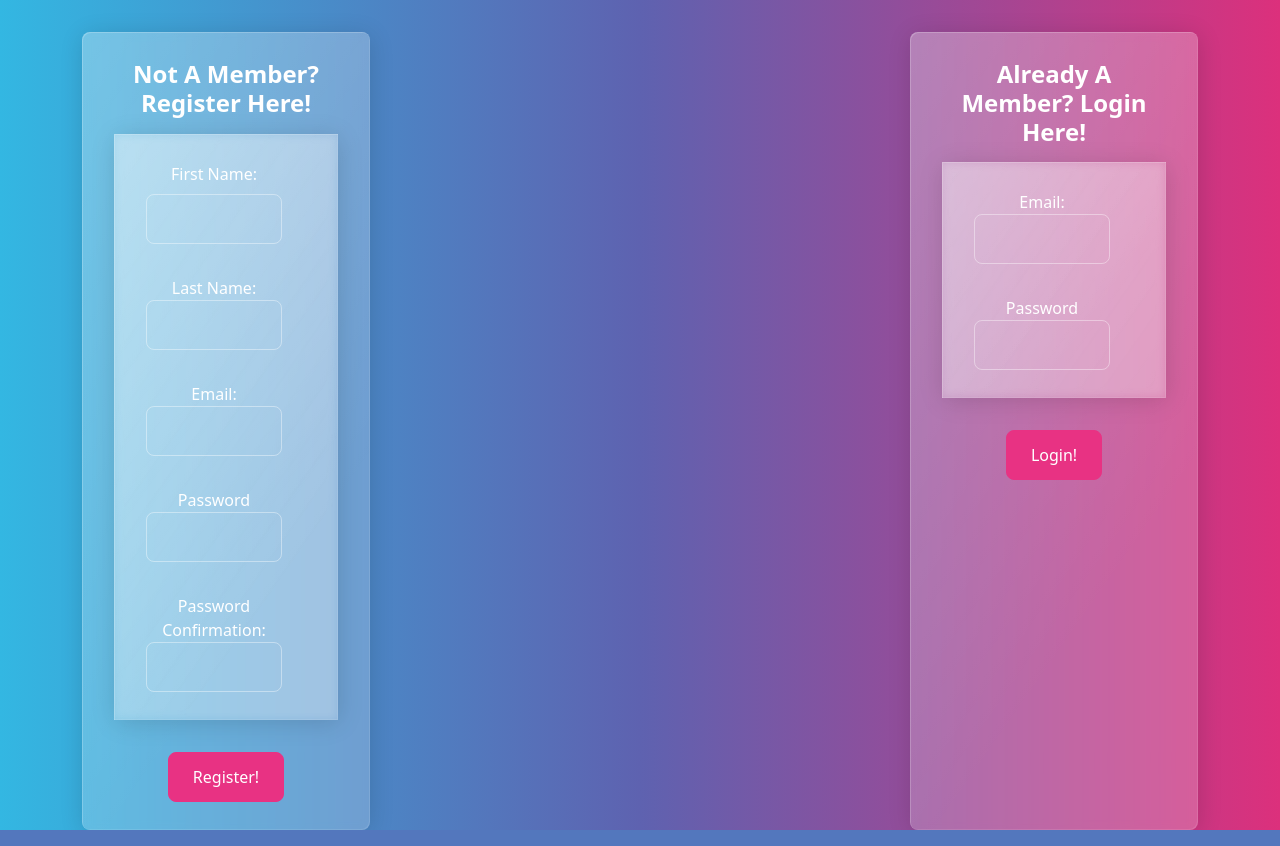
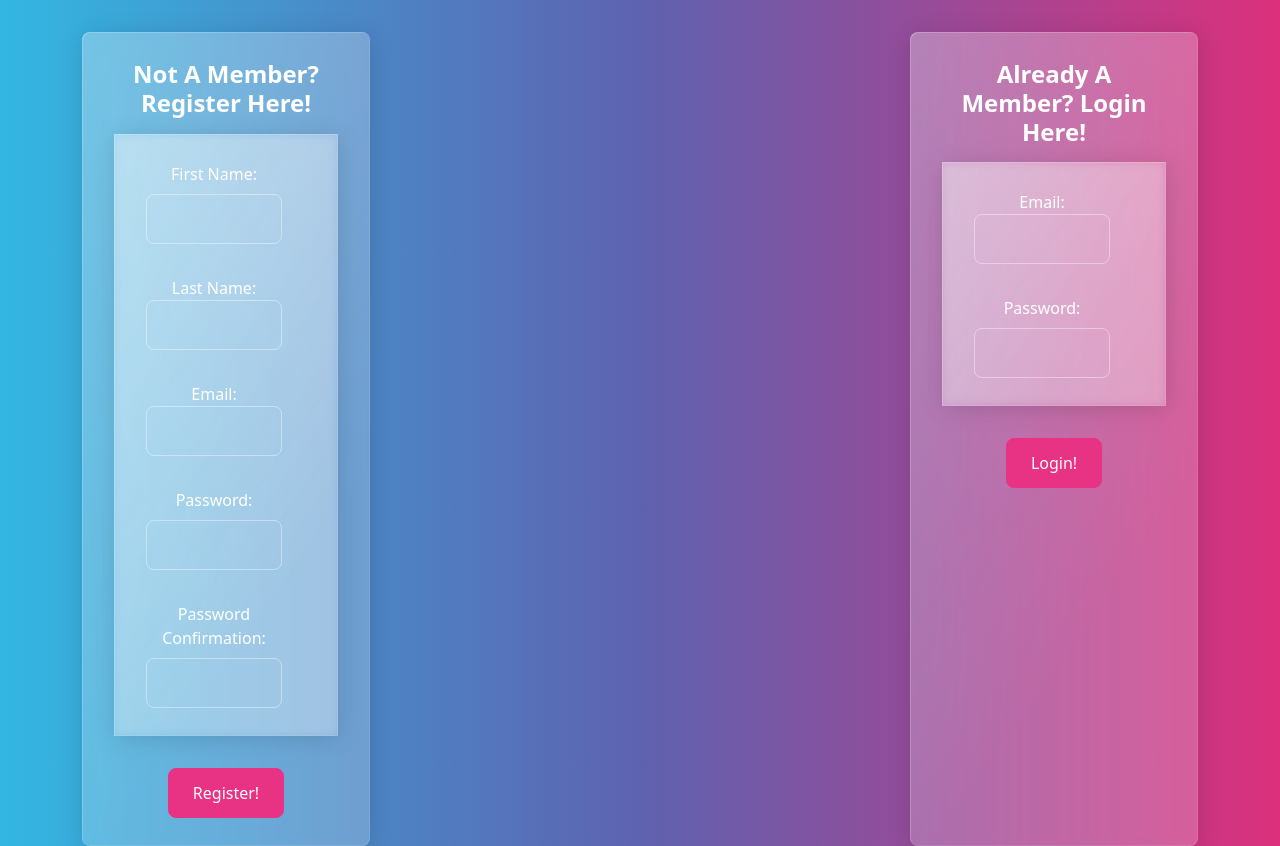
Before and after one commit to DriftingShade/Login_And_Registration, a Flask app: page / in a window 1280 px wide. Run offline with Flask 3, Linux system fonts and the light colour scheme; some libraries are stand-ins or nearby versions.

Commit message:
minor changes to pw fields

```diff
--- a/flask_app/templates/index.html
+++ b/flask_app/templates/index.html
@@ -25,13 +25,13 @@
                         <label for="email">Email:</label>
                         <input type="text" name="email" id="email" class="form-control">
                     </li>
-                    <li class="list-group-item" class="form-label">
-                        <label for="password">Password</label>
-                        <input type="text" name="password" id="password" class="form-control">
+                    <li class="list-group-item">
+                        <label for="inputPassword5" class="form-label">Password:</label>
+                        <input type="password" name="password" id="inputPassword5" class="form-control" aria-describedby="passwordHelpBlock">
                     </li>
-                    <li class="list-group-item" class="form-label">
-                        <label for="password_confirm">Password Confirmation:</label>
-                        <input type="text" name="password" id="password_confirm" class="form-control">
+                    <li class="list-group-item">
+                        <label for="inputPassword5" class="form-label">Password Confirmation:</label>
+                        <input type="password" name="password" id="inputPassword5" class="form-control" aria-describedby="passwordHelpBlock">
                     </li>
                 </ul>
                 <input type="submit" class="btn btn-primary mt-3" value="Register!">
@@ -47,9 +47,9 @@
                         <label for="email">Email:</label>
                         <input type="text" name="email" id="email" class="form-control">
                     </li>
-                    <li class="list-group-item" class="form-label">
-                        <label for="password">Password</label>
-                        <input type="text" name="password" id="password" class="form-control">
+                    <li class="list-group-item">
+                        <label for="inputPassword5" class="form-label">Password:</label>
+                        <input type="password" name="password" id="inputPassword5" class="form-control" aria-describedby="passwordHelpBlock">
                     </li>
                 </ul>
                 <input type="submit" class="btn btn-primary mt-3" value="Login!">
```
